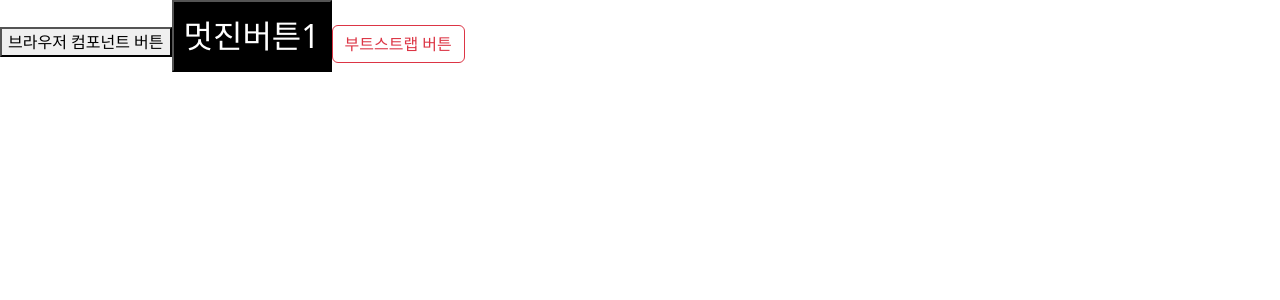
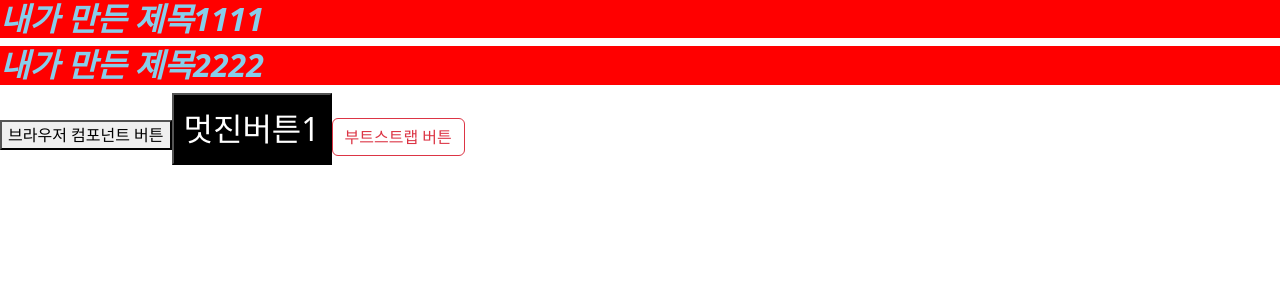
Before and after one commit to sebaek/react-20250630, a React (Vite) app: page / in a window 1280 px wide. Shown: the top 300 px of the page. Built offline with nearby package versions, Linux system fonts and the light colour scheme.

Commit message:
이벤트 props

```diff
--- a/src/App20.jsx
+++ b/src/App20.jsx
@@ -1,5 +1,6 @@
 import React from "react";
 import { Button } from "react-bootstrap";
+import * as PropTypes from "prop-types";
 
 function AwesomeButton({ children, onClick }) {
   return (
@@ -17,11 +18,40 @@ function AwesomeButton({ children, onClick }) {
   );
 }
 
+function AwesomeHeader({ children, onDoubleClick }) {
+  return (
+    <h1
+      style={{
+        fontStyle: "italic",
+        fontWeight: "bold",
+        fontSize: "2rem",
+        backgroundColor: "red",
+        color: "skyblue",
+      }}
+      onDoubleClick={onDoubleClick}
+    >
+      {children}
+    </h1>
+  );
+}
+
 function App20(props) {
+  const handleAwesomeHeaderDoubleClick1 = () => {
+    console.log("제목 더블 클릭됨!!!!!!");
+  };
+  const handleAwesomeHeaderDoubleClick2 = () => {
+    console.log("제목 더블 클릭됨@@@@@@");
+  };
   return (
     <div>
       {/*연습 : AwesomeHeader 를 만들고 마우스가 더블클릭하면 콘솔에 메시지 출력*/}
       {/* <h1 style={적절한 스타일 주기}></h1>*/}
+      <AwesomeHeader onDoubleClick={handleAwesomeHeaderDoubleClick1}>
+        내가 만든 제목1111
+      </AwesomeHeader>
+      <AwesomeHeader onDoubleClick={handleAwesomeHeaderDoubleClick2}>
+        내가 만든 제목2222
+      </AwesomeHeader>
 
       <button onClick={() => console.log("보통의 버튼 클릭")}>
         브라우저 컴포넌트 버튼
```
